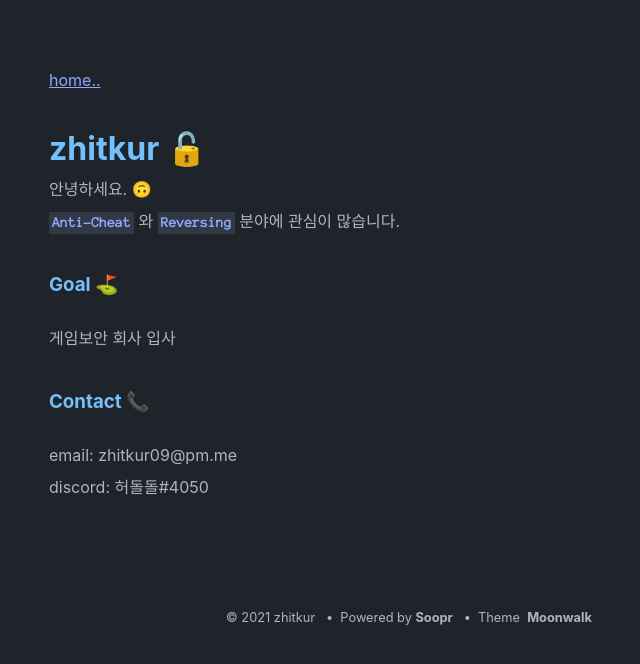
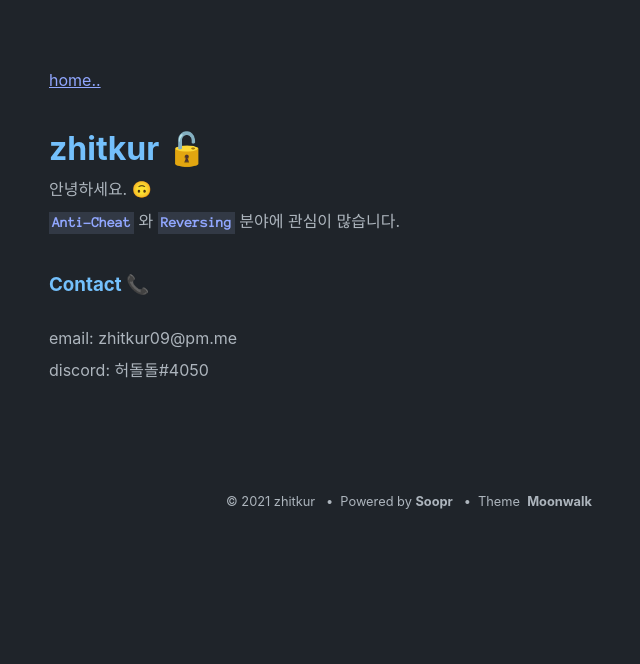
Before and after one commit to zhitkur/zhitkur.github.io, a Jekyll site: the page built from about.md, in a window 1280 px wide. Shown: the top 664 px of the page, without its empty margins (231-871 px from the left). Built offline with Jekyll 4.4.1, drawn with Linux system fonts in a browser that asks for light colours; some web fonts are replaced.

Commit message:
edited about

```diff
--- a/about.md
+++ b/about.md
@@ -6,10 +6,6 @@ title: zhitkur 🔓
 안녕하세요. 🙃
 `Anti-Cheat` 와 `Reversing` 분야에 관심이 많습니다.
 
-### Goal ⛳
-
-게임보안 회사 입사
-
 ### Contact 📞
 
 email: zhitkur09@pm.me
```
